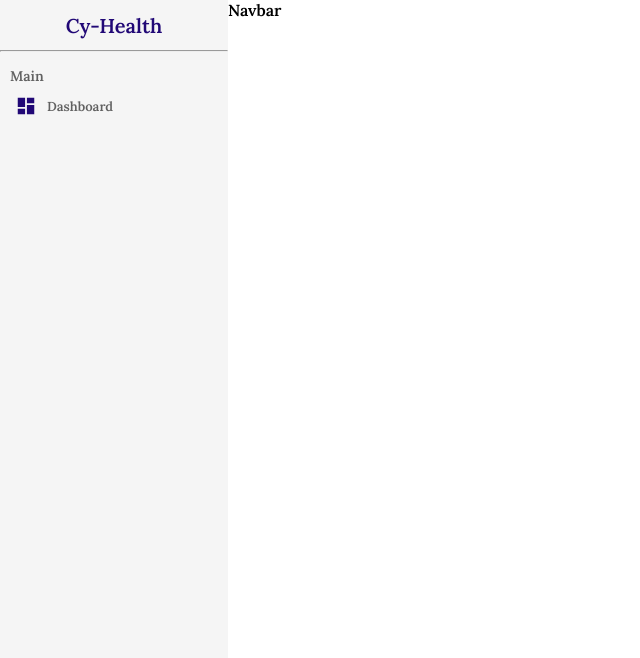
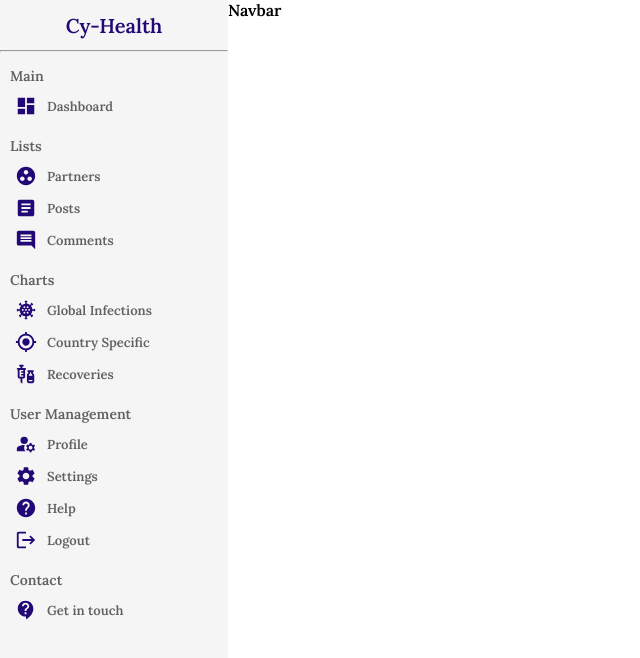
Before and after one commit to sang-4/cy-health, a React (Create React App) app: page / in a window 1280 px wide. Shown: the top 658 px of the page, without its empty margins (0-640 px from the left). Built offline with nearby package versions, Linux system fonts and the light colour scheme.

Commit message:
sidebar done

```diff
--- a/src/components/sidebar/Sidebar.jsx
+++ b/src/components/sidebar/Sidebar.jsx
@@ -1,5 +1,16 @@
 import React from 'react'
 import DashboardIcon from '@mui/icons-material/Dashboard';
+import ManageAccountsIcon from '@mui/icons-material/ManageAccounts';
+import VaccinesIcon from '@mui/icons-material/Vaccines';
+import CoronavirusIcon from '@mui/icons-material/Coronavirus';
+import GpsFixedIcon from '@mui/icons-material/GpsFixed';
+import ArticleIcon from '@mui/icons-material/Article';
+import CommentIcon from '@mui/icons-material/Comment';
+import SettingsIcon from '@mui/icons-material/Settings';
+import GroupWorkIcon from '@mui/icons-material/GroupWork';
+import HelpIcon from '@mui/icons-material/Help';
+import LogoutIcon from '@mui/icons-material/Logout';
+import ContactSupportIcon from '@mui/icons-material/ContactSupport';
 import "./sidebar.scss"
 
 const sidebar = () => {
@@ -16,6 +27,54 @@ const sidebar = () => {
             <DashboardIcon className='icon' />
             <span>Dashboard</span>
           </li>
+          <p className="title">Lists</p>
+          <li>
+          <GroupWorkIcon className='icon' />
+            <span>Partners</span>
+          </li>
+          <li>
+            <ArticleIcon className='icon' />
+            <span>Posts</span>
+          </li>
+          <li>
+            <CommentIcon className='icon' />
+            <span>Comments</span>
+          </li>
+          <p className="title">Charts</p>
+          <li>
+            <CoronavirusIcon className='icon' />
+            <span>Global Infections</span>
+          </li>
+          <li>
+            <GpsFixedIcon className='icon' />
+            <span>Country Specific</span>
+          </li>
+          <li>
+            <VaccinesIcon className='icon' />
+            <span>Recoveries</span>
+          </li>
+          <p className="title">User Management</p>
+          <li>
+            <ManageAccountsIcon className='icon' />
+            <span>Profile</span>
+          </li>
+          <li>
+            <SettingsIcon className='icon' />
+            <span>Settings</span>
+          </li>
+          <li>
+            <HelpIcon className='icon' />
+            <span>Help</span>
+          </li>
+          <li>
+            <LogoutIcon className='icon' />
+            <span>Logout</span>
+          </li>
+          <p className="title">Contact</p>
+          <li>
+            <ContactSupportIcon className='icon' />
+            <span>Get in touch</span>
+          </li>
         </ul>
       </div>
     </div>
```
